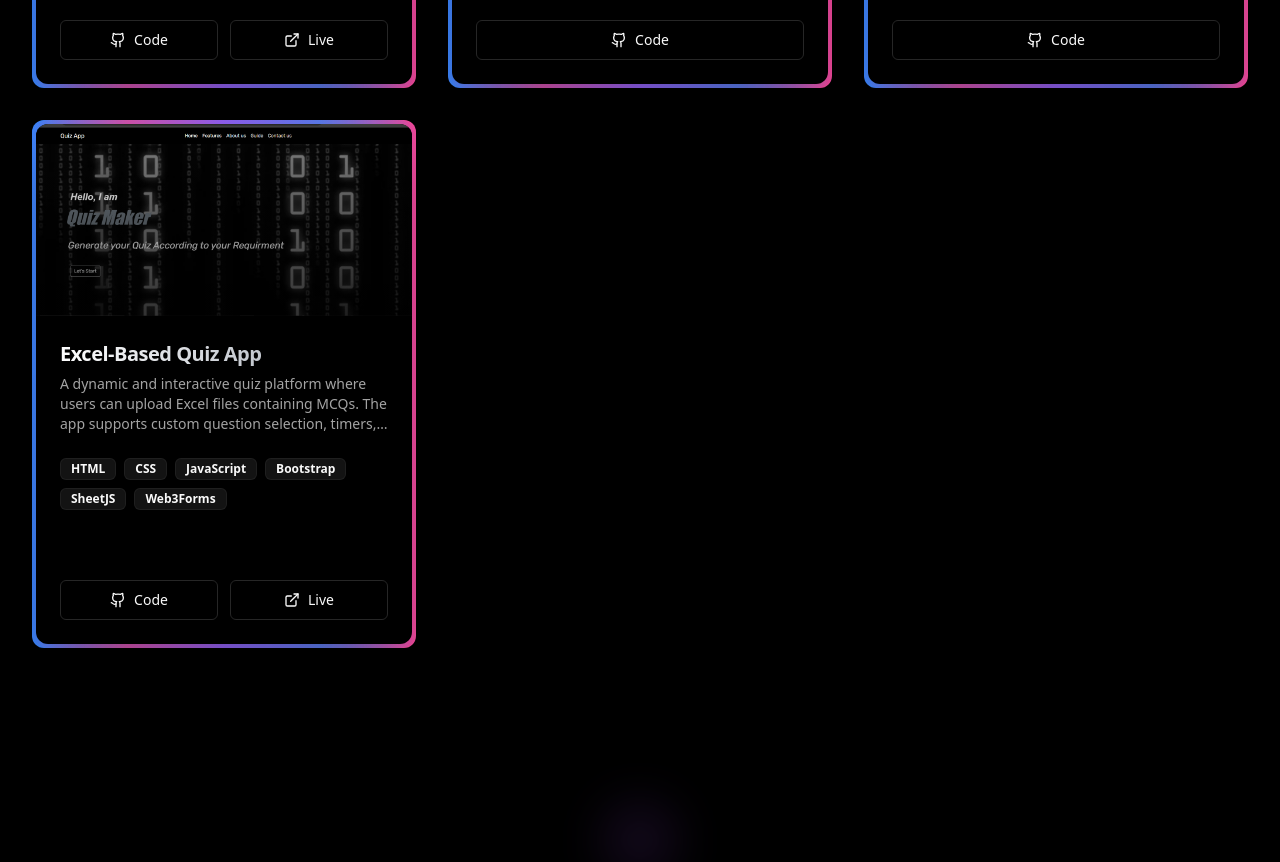
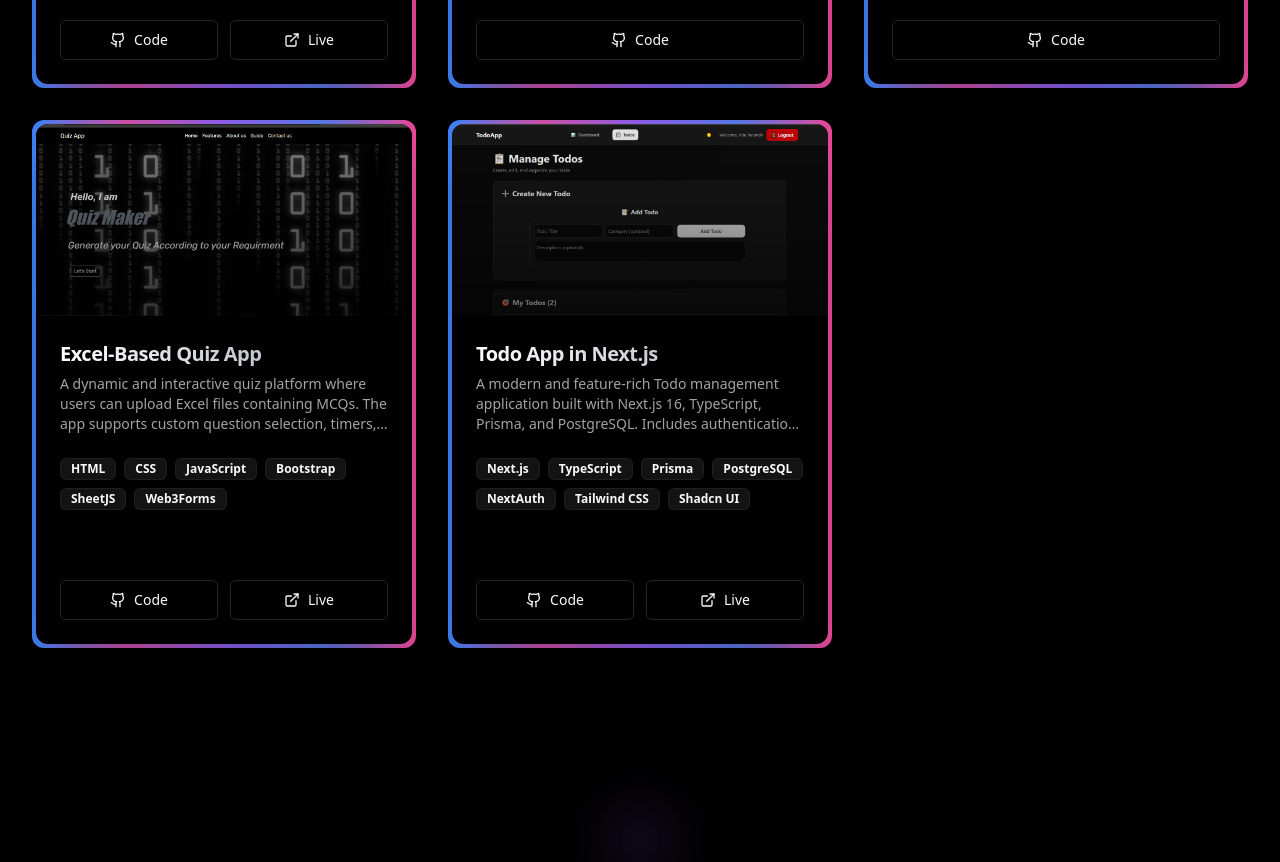
Before and after one commit to ITZ-HURAIRAH18/Portfolio, a React (Vite) app in the folder portfolio-js/: page / in a window 1280 px wide. Shown: the part 2640-3502 px from the top of the page. Built offline with nearby package versions, Linux system fonts and the light colour scheme.

Commit message:
Done Porfolio

```diff
--- a/portfolio-js/src/pages/Projects.jsx
+++ b/portfolio-js/src/pages/Projects.jsx
@@ -17,6 +17,7 @@ import chat from "../assets/chatbot.png"
 import schedule from "../assets/schedule.png"
 import era from "../assets/Era.png"
 import quiz from "../assets/quiz.png"
+import todo from "../assets/todo.png"
 const projects = [
   {
     title: "FinScope - Real-Time Analytics Dashboard",
@@ -75,6 +76,24 @@ const projects = [
   live: "https://eraquiz.netlify.app/",
   image: quiz,
 },
+{
+  title: "Todo App in Next.js",
+  description:
+    "A modern and feature-rich Todo management application built with Next.js 16, TypeScript, Prisma, and PostgreSQL. Includes authentication, role-based access, todo sharing, admin dashboard, dark/light theme support, and advanced UI animations.",
+  tags: [
+    "Next.js",
+    "TypeScript",
+    "Prisma",
+    "PostgreSQL",
+    "NextAuth",
+    "Tailwind CSS",
+    "Shadcn UI"
+  ],
+  github: "https://github.com/ITZ-HURAIRAH18/Todo-in-Next.js",
+  live: "https://taskify18.vercel.app/",
+  image: todo, // replace with your imported image variable
+}
+
 
 ]
 
```
Also changed, not shown: portfolio-js/src/assets/todo.png (added).
